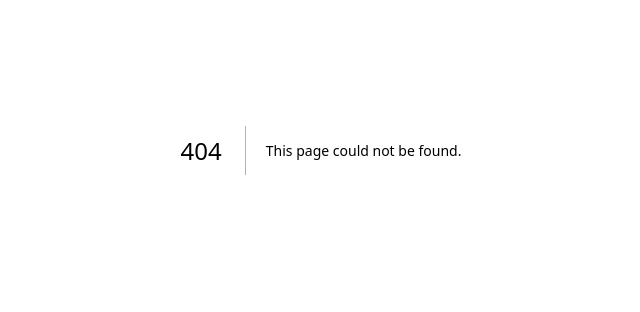
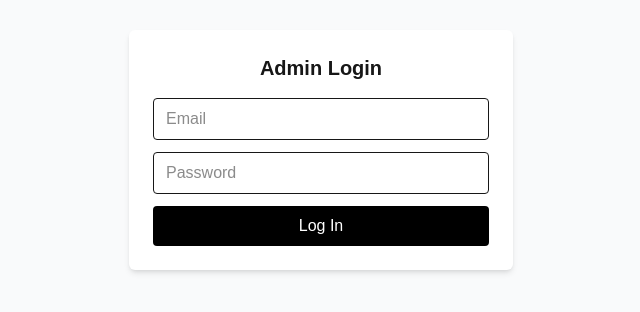
Before and after one commit to fisayoariyo/flowsop-landing, a Next.js app: page /login in a window 1280 px wide. Before the commit this address had no page. Shown: the part 250-562 px from the top of the page, without its empty margins (319-959 px from the left). Built offline with nearby package versions, Linux system fonts and the light colour scheme.

Commit message:
made admin page one that sees a logged in user

```diff
--- a/src/app/admin/waitlist/page.tsx
+++ b/src/app/admin/waitlist/page.tsx
@@ -1,8 +1,8 @@
 "use client";
 
 import { useEffect, useState } from "react";
+import { supabase } from "@/lib/supabase";
 import { useRouter } from "next/navigation";
-import { supabase } from "@/lib/supabase";
 
 type WaitlistEntry = {
   id: number;
@@ -16,23 +16,21 @@
   const router = useRouter();
 
   useEffect(() => {
-    const fetchWaitlist = async () => {
+    const checkAuthAndFetch = async () => {
       const {
         data: { user },
-        error: userError,
       } = await supabase.auth.getUser();
 
-      if (userError || !user) {
-        console.warn("Not logged in or failed to get user");
+      if (!user) {
         router.push("/login");
         return;
       }
 
-      if (user.email !== "ariyoadefisayomi@gmail.com") {
-        console.warn("Unauthorized user:", user.email);
-        router.push("/login");
-        return;
-      }
+      // OPTIONAL: Check if user is admin by email or role here
+      // if (user.email !== "your-admin-email@example.com") {
+      //   router.push("/login");
+      //   return;
+      // }
 
       const { data, error } = await supabase
         .from("waitlist")
@@ -48,7 +46,7 @@
       setLoading(false);
     };
 
-    fetchWaitlist();
+    checkAuthAndFetch();
   }, [router]);
 
   return (
--- /dev/null
+++ b/src/app/login/page.tsx
@@ -0,0 +1,61 @@
+"use client";
+
+import { useState } from "react";
+import { useRouter } from "next/navigation";
+import { supabase } from "@/lib/supabase";
+
+export default function LoginPage() {
+  const router = useRouter();
+  const [email, setEmail] = useState("");
+  const [password, setPassword] = useState("");
+  const [error, setError] = useState("");
+
+  const handleLogin = async (e: React.FormEvent) => {
+    e.preventDefault();
+    setError("");
+    const { error } = await supabase.auth.signInWithPassword({
+      email,
+      password,
+    });
+
+    if (error) {
+      setError(error.message);
+    } else {
+      router.push("/admin/waitlist");
+    }
+  };
+
+  return (
+    <div className="min-h-screen flex items-center justify-center bg-gray-50 px-4">
+      <form
+        onSubmit={handleLogin}
+        className="bg-white p-6 rounded-md shadow-md w-full max-w-sm"
+      >
+        <h1 className="text-xl font-semibold mb-4 text-center">Admin Login</h1>
+        <input
+          type="email"
+          placeholder="Email"
+          value={email}
+          onChange={(e) => setEmail(e.target.value)}
+          required
+          className="w-full border px-3 py-2 mb-3 rounded"
+        />
+        <input
+          type="password"
+          placeholder="Password"
+          value={password}
+          onChange={(e) => setPassword(e.target.value)}
+          required
+          className="w-full border px-3 py-2 mb-3 rounded"
+        />
+        {error && <p className="text-red-600 text-sm mb-3">{error}</p>}
+        <button
+          type="submit"
+          className="w-full bg-black text-white py-2 rounded hover:bg-gray-800"
+        >
+          Log In
+        </button>
+      </form>
+    </div>
+  );
+}
```
